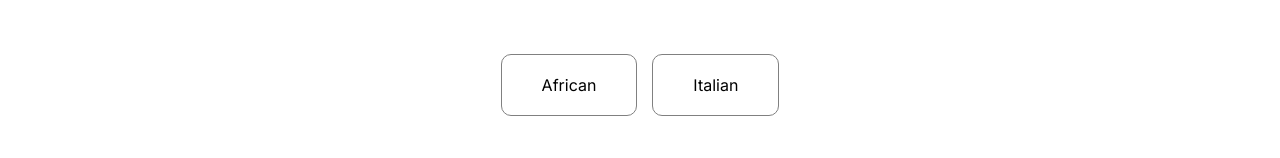
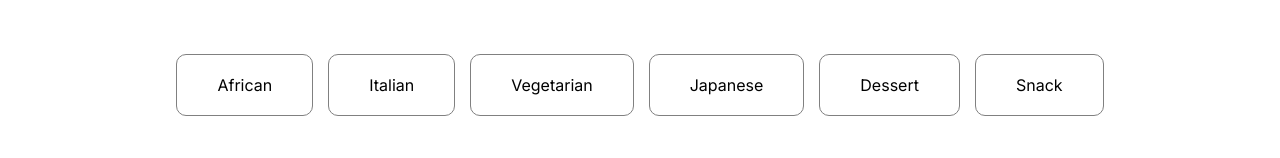
Before and after one commit to itsleonbro/pantryquest, a React (Vite) app: page /home in a window 1280 px wide. Shown: the part 598-756 px from the top of the page. Built offline with nearby package versions, Linux system fonts and the light colour scheme; no server answers.

Commit message:
add more options for the categories

```diff
--- a/src/components/Categories/Categories.jsx
+++ b/src/components/Categories/Categories.jsx
@@ -8,6 +8,10 @@
         <ul className={styles.categories}>
           <li>African</li>
           <li>Italian</li>
+          <li>Vegetarian</li>
+          <li>Japanese</li>
+          <li>Dessert</li>
+          <li>Snack</li>
         </ul>
       </div>
     </div>
```
